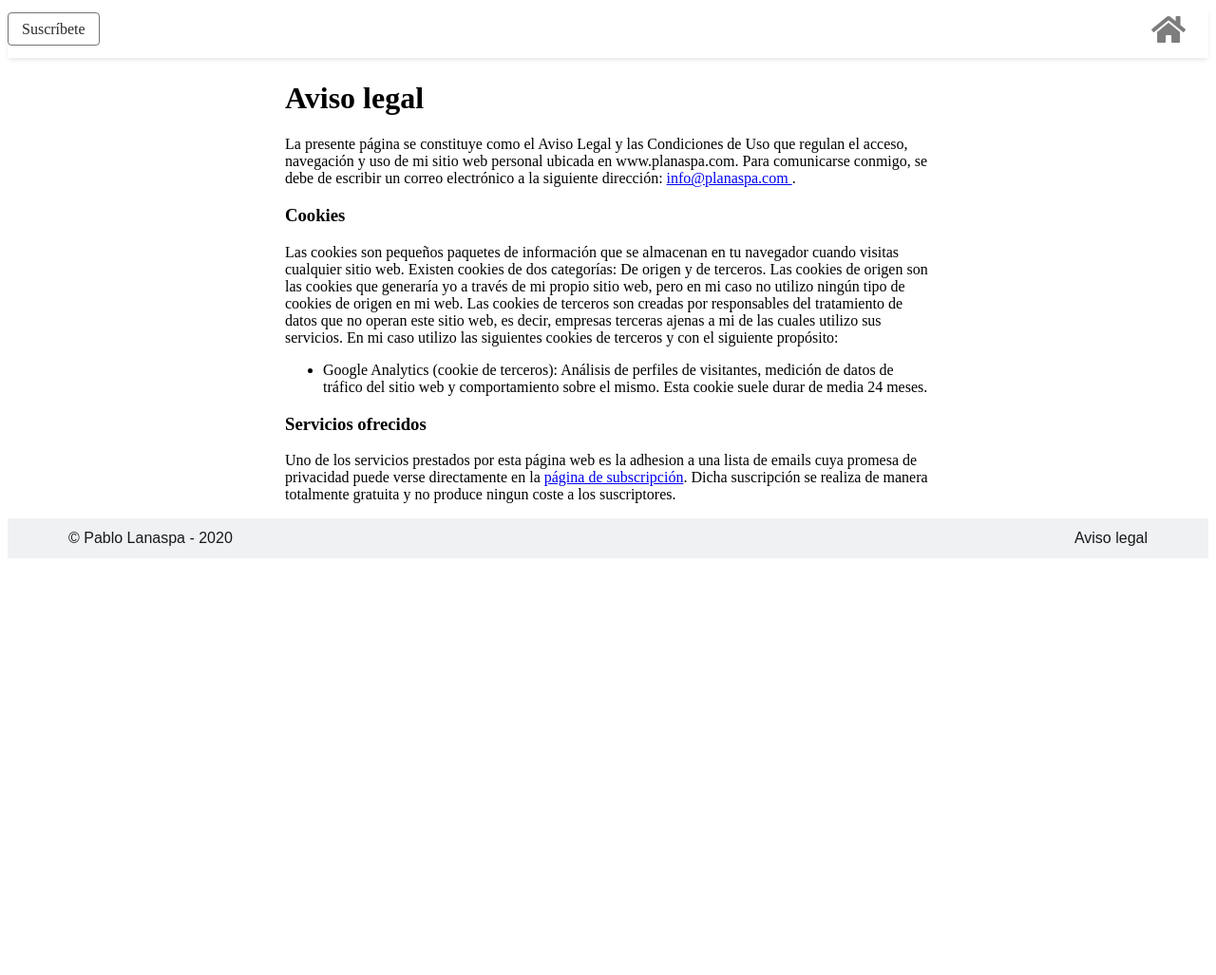
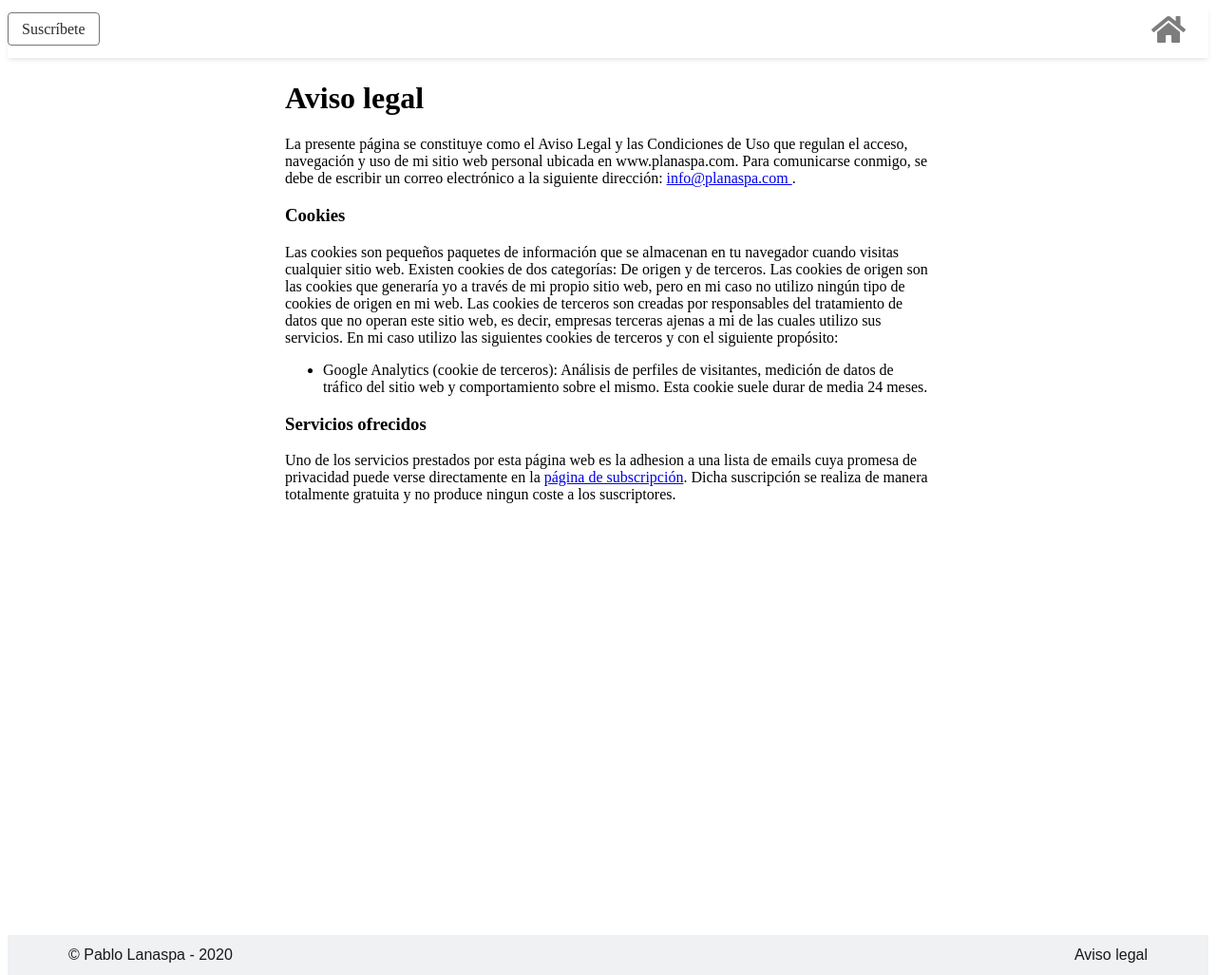
Before and after one commit to planaspa/planaspa.github.io, a Jekyll site: the page built from legal.markdown, in a window 1280 px wide. Shown: the whole page at 95% size. Built offline with Jekyll 4.4.1, drawn with Linux system fonts in a browser that asks for light colours; before the commit the page ends 900 px from its top, so only the background shows below that.

Commit message:
Sticking footer to the bottom

```diff
--- a/assets/css/mystyles.css
+++ b/assets/css/mystyles.css
@@ -2,12 +2,18 @@
 # My personal fragrance
 ---
 @charset "utf-8";
+
+html, body{
+    height: 100%;
+    margin-bottom: 0;
+}
 
 .page-content{
     text-rendering: optimizeLegibility;
     -webkit-font-smoothing: antialiased;
     font-family: serif;
     word-break: break-word;
+    min-height: 100%;
 }
 
 /*
@@ -66,6 +72,8 @@
 /*
     FOOTER
 */
+.site-footer{
+}
 .bottombar{
 
     background-color: #eff1f3;
```
